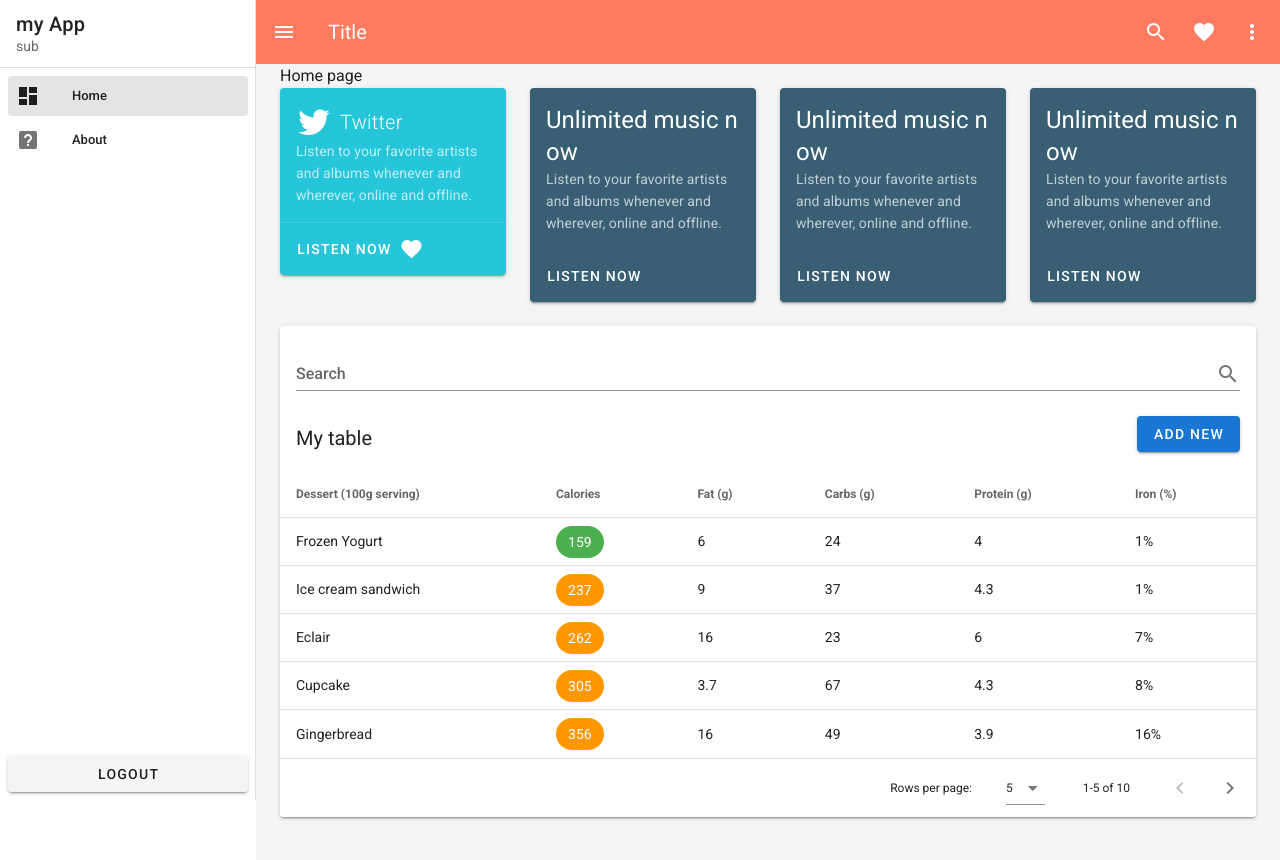
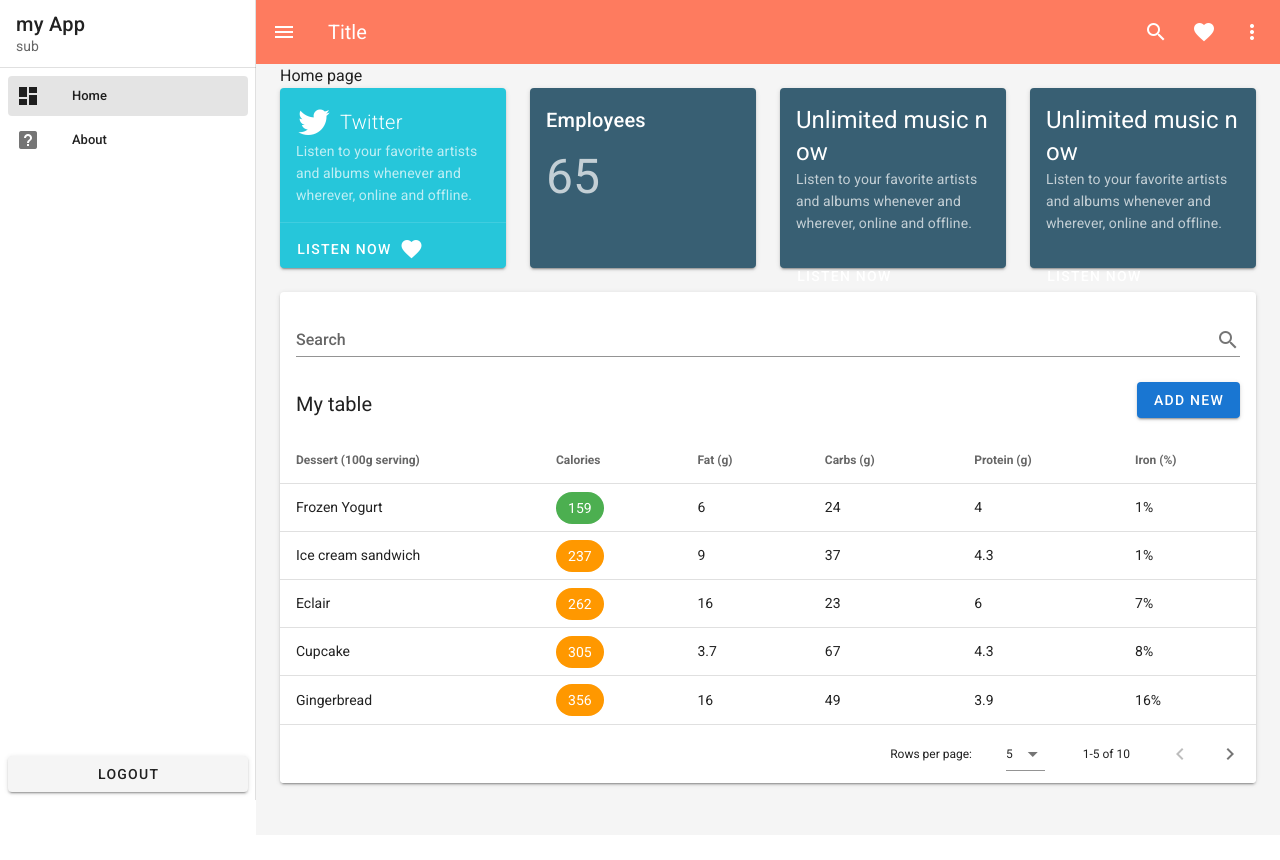
Before and after one commit to roamzz/Vuetify_template, a Vue app: page / in a window 1280 px wide. Shown: the top 860 px of the page. After the commit the page ends 835 px from the top, so only its background shows below. Built offline with nearby package versions, Linux system fonts and the light colour scheme.

Commit message:
fix container

```diff
--- a/src/components/NavBar.vue
+++ b/src/components/NavBar.vue
@@ -21,23 +21,23 @@
 </template>
 
 <script>
-import { bus } from '../main'
+import { bus } from "../main";
 
 export default {
-  name:'NavBar',
-      data () {
+  name: "NavBar",
+  data() {
     return {
       items: [
-          { title: 'Home', icon: 'mdi-view-dashboard', view: '/' },
-          { title: 'About', icon: 'mdi-help-box', view: '/about' },
+        { title: "Home", icon: "mdi-view-dashboard", view: "/" },
+        { title: "About", icon: "mdi-help-box", view: "/about" }
       ],
-        right: null,
-      }
+      right: null
+    };
   },
   methods: {
     toggleSidebar() {
-      bus.$emit('toggleIt');
+      bus.$emit("toggleIt");
     }
   }
-}
+};
 </script>
--- a/src/layouts/Default.vue
+++ b/src/layouts/Default.vue
@@ -1,9 +1,9 @@
 <template>
   <div>
     <nav-bar/>
-    <v-container fluid class="pa-0 ma-0">
+    <v-container fluid class="pt-0 pb-0">
       <v-row>
-        <v-col cols="12" class="pt-0">
+        <v-col cols="12" class="pa-0 pt-0">
           <slot />
         </v-col>
       </v-row>
--- a/src/views/Home.vue
+++ b/src/views/Home.vue
@@ -1,10 +1,10 @@
 <template>
   <div>
-    <v-container class="grey lighten-4 fluid px-6">
+    <v-container fluid class="grey lighten-4 fluid" :class="$vuetify.breakpoint.smAndDown ? 'px-3' : 'px-6'">
       <div>Home page</div>
       <v-row>
         <v-col cols="12" xs="12" sm="3" class="">
-          <v-card color="#26c6da" dark>
+          <v-card color="#26c6da" dark height="180">
             <v-card-title>
               <v-icon large left>
                 mdi-twitter
@@ -27,7 +27,13 @@
           </v-card>
         </v-col>
         <v-col cols="12" xs="12" sm="3" class="">
-          <v-card color="#385F73" dark>
+          <v-card color="#385F73" dark height="180">
+            <v-card-title>Employees</v-card-title>
+            <v-card-text class="display-2">65</v-card-text>
+          </v-card>
+        </v-col>
+        <v-col cols="12" xs="12" sm="3" class="">
+          <v-card color="#385F73" dark height="180">
             <v-card-title class="headline">
               Unlimited music now
             </v-card-title>
@@ -43,23 +49,7 @@
           </v-card>
         </v-col>
         <v-col cols="12" xs="12" sm="3" class="">
-          <v-card color="#385F73" dark>
-            <v-card-title class="headline">
-              Unlimited music now
-            </v-card-title>
-
-            <v-card-subtitle>Listen to your favorite artists and albums whenever and wherever, online and offline.
-            </v-card-subtitle>
-
-            <v-card-actions>
-              <v-btn text>
-                Listen Now
-              </v-btn>
-            </v-card-actions>
-          </v-card>
-        </v-col>
-        <v-col cols="12" xs="12" sm="3" class="">
-          <v-card color="#385F73" dark>
+          <v-card color="#385F73" dark height="180">
             <v-card-title class="headline">
               Unlimited music now
             </v-card-title>
```
Lines whose indentation alone changed are shown as unchanged.
